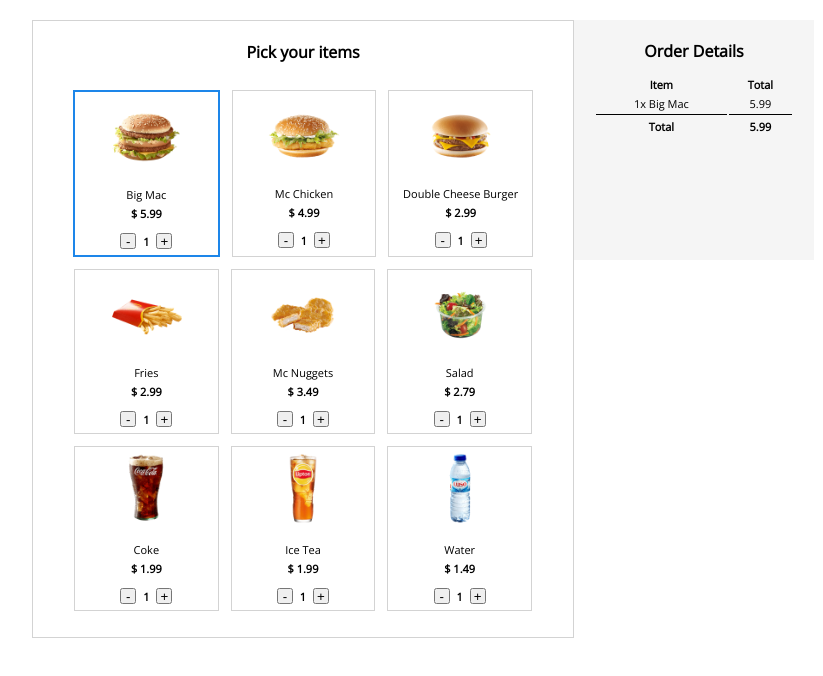
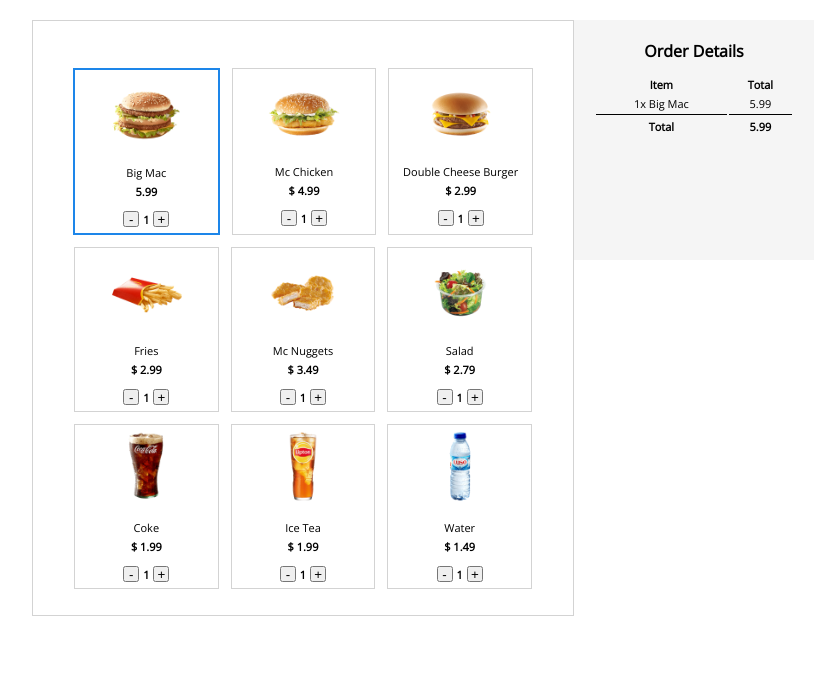
Before and after one commit to Zoheir1996/Macdonalds-Ordering, a plain HTML site: page index.html in a window 1280 px wide. Shown: the whole page, without its empty margins (217-1040 px from the left). Drawn offline with nearby package versions, Linux system fonts and the light colour scheme.

Commit message:
Rendu declaratif modifications

```diff
--- a/index.html
+++ b/index.html
@@ -16,14 +16,14 @@
         <main id="app">
 
             <section class="items">
-                <h4>Pick your items</h4>
+                <h4>{{message}}</h4>
                 <div class="product selected">
                     <div class="photo">
                         <img src="img/big-mac.png">
                     </div>
                     <div class="description">
                         <span class="name">Big Mac</span>
-                        <span class="price">$ 5.99</span>
+                        <span class="price">{{ products[0].price }}</span>
                         <div class="quantity-area">
                             <button>-</button>
                             <span class="quantity">1</span>
--- a/scripts.js
+++ b/scripts.js
@@ -63,3 +63,14 @@
         "quantity": 1
     }
 ];
+
+const SelfServiceMachine = {
+    data(){
+        return{
+            products: window.products,
+        }
+    }
+
+};
+
+Vue.createApp(SelfServiceMachine).mount('#app');
```
